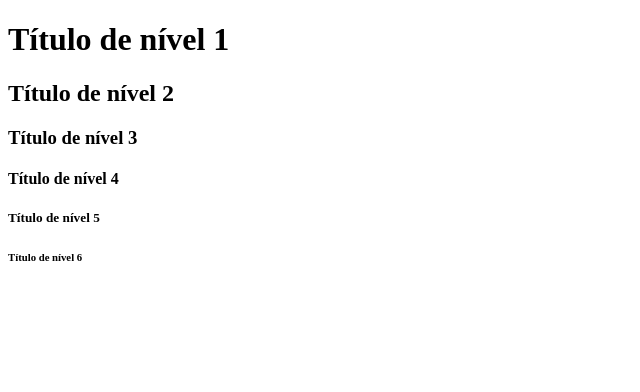
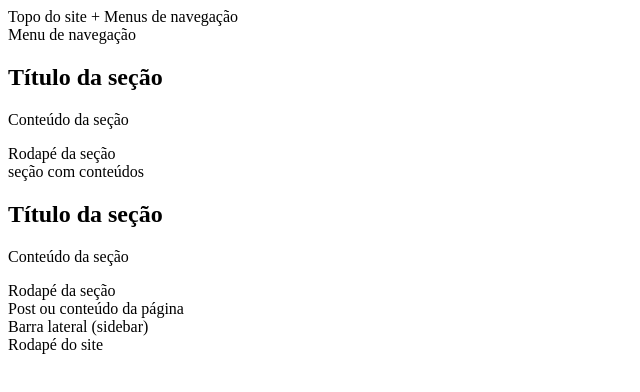
Before and after one commit to evertonrocha2/cursohtml, a plain HTML site: page estrutura-html5.html in a window 1280 px wide. Shown: the whole page, without its empty margins (0-640 px from the left). Drawn offline with Linux system fonts and the light colour scheme.

Commit message:
progresso número 3

```diff
--- /dev/null
+++ b/estilo(fiquei testando coisas).css
@@ -0,0 +1,33 @@
+      a{
+      	color: darkred;
+      	text-decoration: none;
+      	font-size: 12px;
+      	font-family: ubuntu;
+      }
+      h1{
+      	font-family: ubuntu;
+      }
+      a{
+      	background-color: yellow;
+      	box-shadow: none;
+      	text-shadow: darkblue;
+        text-align: right;
+      }
+.link{
+	color: green;
+}
+h1{background-color: greenyellow;
+text-align: center;
+font-family: verveine;
+shape-outside: padding-box;
+shape-rendering: auto;
+background-image: url(https://i.pinimg.com/originals/72/1c/23/721c2348ad11f9cf1221cc1d5474c17c.png);
+color: white;
+}
+header{
+	background-color: greenyellow;
+	border-bottom: medium;
+	text-align: center;
+	column-fill: initial;
+	font-family: verveine;
+}
--- /dev/null
+++ b/estilo.css
@@ -0,0 +1,33 @@
+      a{
+      	color: black;
+      	text-decoration: none;
+      	font-size: 12px;
+      	font-family: bebas;
+      }
+      h1{
+      	font-family: ubuntu;
+      }
+      a{
+        background-color: greenyellow;
+      	box-shadow: none;
+
+      }
+.link{
+				color: black;
+				font-size: 45px;
+				column-rule-color: red;
+				display: flex: center;
+}
+h1{
+				background-color: greenyellow;
+				text-align: center;
+				font-family: verveine;
+				color: black;
+}
+header{
+				background-color: greenyellow;
+				border-bottom: medium;
+				text-align: center;
+				column-fill: initial;
+				font-family: verveine;
+}
--- a/estrutura-html5.html
+++ b/estrutura-html5.html
@@ -2,20 +2,36 @@
 
 <html>
 	<head>
-		<title>Título da página</title>
+		<title>Estrutura em HTML5</title>
 		<meta charset="utf-8" />
-		<meta name="description" content="Descrição completa do conteúdo limitada a 156 caracteres" />
-		<meta name="keywords" content="html, títulos, cabeçalhos, seo, meta, tags" />
-		<meta name="author" content="Everton da Rocha" />
+
 	</head>
 
 	<body>
-		<h1>Título de nível 1</h1>
-		<h2>Título de nível 2</h2>
-		<h3>Título de nível 3</h3>
-		<h4>Título de nível 4</h4>
-		<h5>Título de nível 5</h5>
-		<h6>Título de nível 6</h6>
+		<header>
+			Topo do site + Menus de navegação
+			<nav>
+				Menu de navegação
+			</nav>
+		</header>
+		<section>
+			<header><h1>Título da seção</h1></header>
+			<p>Conteúdo da seção</p>
+			<footer>Rodapé da seção</footer>
+			seção com conteúdos
+		</section>
+		<article>
+				<header><h1>Título da seção</h1></header>
+			<p>Conteúdo da seção</p>
+			<footer>Rodapé da seção</footer>
+				Post ou conteúdo da página
+			</article>
+			<aside>
+				Barra lateral (sidebar)
+			</aside>
+			<footer>
+				Rodapé do site
+			</footer>
 	</body>
 
 
```
Also changed, not shown: primeiro-estilo.html (added, +17 -0 lines).
